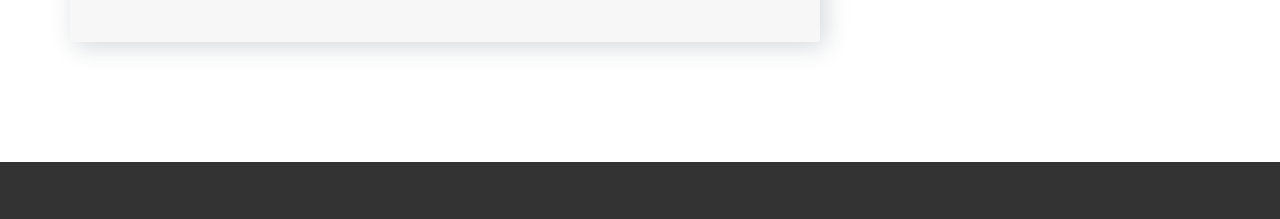
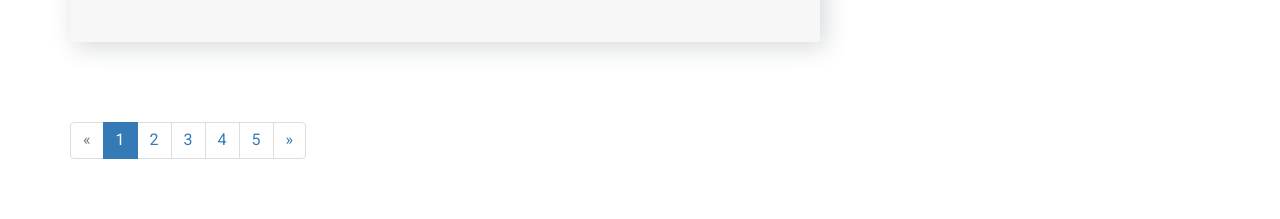
Before and after one commit to afikur/mukto-blog-template, a website: page index.html in a window 1280 px wide. Shown: the part 2688-2907 px from the top of the page. Drawn offline with nearby package versions, Linux system fonts and the light colour scheme.

Commit message:
add pagination html markup

```diff
--- a/index.html
+++ b/index.html
@@ -234,7 +234,28 @@
                                 </div>
                             </div><!-- /.article -->
 
+                            <!-- pagination
+                            ============================================ -->
 
+                            <nav aria-label="Page navigation">
+                                <ul class="pagination">
+                                    <li class="disabled">
+                                        <a href="#" aria-label="Previous">
+                                            <span aria-hidden="true">&laquo;</span>
+                                        </a>
+                                    </li>
+                                    <li class="active"><a href="#">1</a></li>
+                                    <li><a href="#">2</a></li>
+                                    <li><a href="#">3</a></li>
+                                    <li><a href="#">4</a></li>
+                                    <li><a href="#">5</a></li>
+                                    <li>
+                                        <a href="#" aria-label="Next">
+                                            <span aria-hidden="true">&raquo;</span>
+                                        </a>
+                                    </li>
+                                </ul>
+                            </nav>
                         </div><!-- /.articles -->
                     </div><!-- ./col-md-8 -->
 
```
